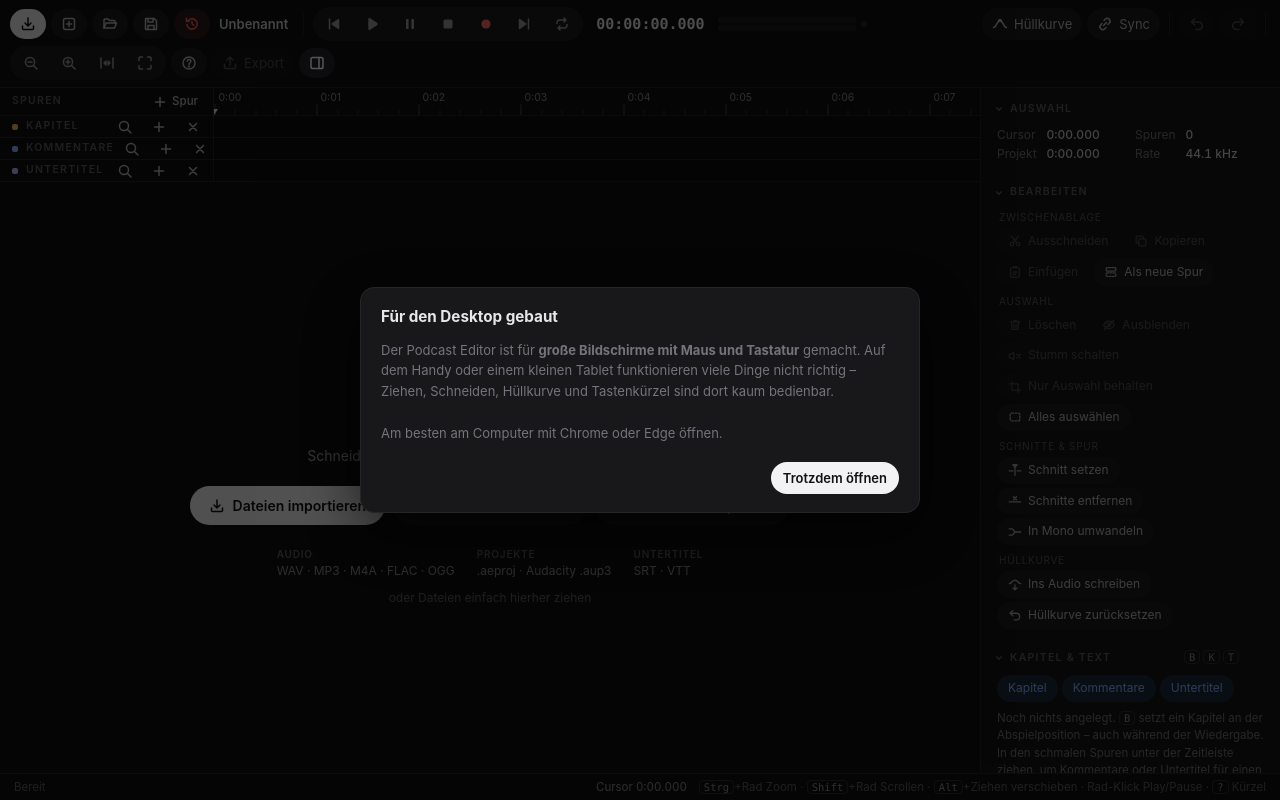
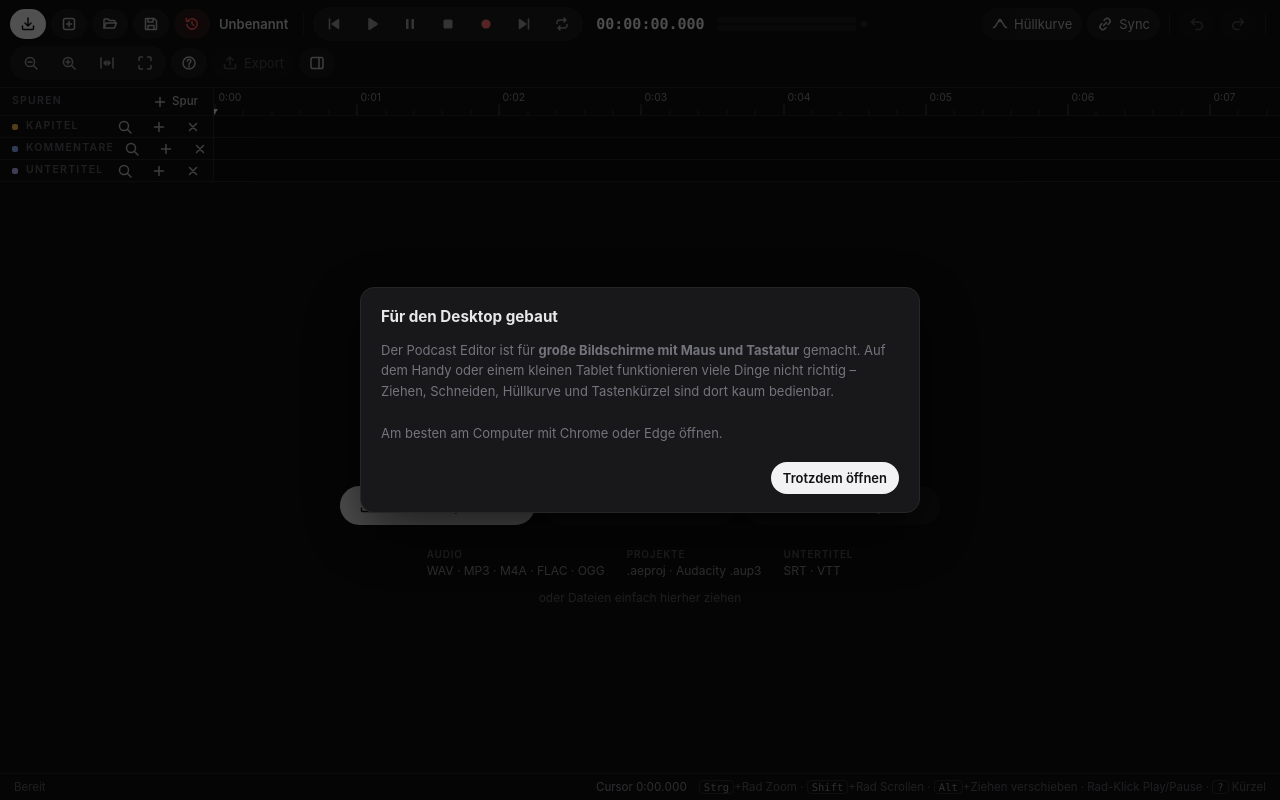
Before and after one commit to lennartschneider/podcast-editor, a plain HTML site: page index.html in a window 1280 px wide. Drawn offline with Linux system fonts and the light colour scheme.

Commit message:
Seitenleiste auf Handys beim Start eingeklappt
Co-Authored-By: Claude Opus 5.5 <noreply@anthropic.com>

```diff
--- a/index.html
+++ b/index.html
@@ -2812,7 +2812,9 @@ $('#recCh').value=String(cfg.recCh);$('#recCh').onchange=e=>{cfg.recCh=+e.target
 navigator.mediaDevices?.addEventListener?.('devicechange',refreshDevices);
 /* Seitenleiste & einklappbare Abschnitte */
 function toggleSide(force){const off=force!=null?!force:!document.body.classList.contains('sideoff');document.body.classList.toggle('sideoff',off);$('#bSide').classList.toggle('on',!off);lsSet('sideoff',off);clampView();invalidate()}
-$('#bSide').onclick=()=>toggleSide();if(lsGet('sideoff',false))toggleSide(false);
+$('#bSide').onclick=()=>toggleSide();
+/* Start: auf Handys/sehr schmalen Fenstern Seitenleiste zu (ohne die gespeicherte Einstellung zu ändern), sonst wie zuletzt */
+if(Math.min(screen.width||innerWidth,screen.height||innerHeight)<700||innerWidth<760){document.body.classList.add('sideoff');$('#bSide').classList.remove('on')}else if(lsGet('sideoff',false))toggleSide(false);
 (()=>{const col=lsGet('seccol',{});$$('#side .sec').forEach(sec=>{const h=$('h4',sec),k=h.firstChild.textContent.trim();sec.dataset.k=k;h.insertAdjacentHTML('afterbegin',I.chev);h.insertAdjacentHTML('beforeend','<span class="grip">'+I.grip+'</span>');if(col[k])sec.classList.add('col');
   h.title='Klick: ein-/ausklappen · Ziehen: Reihenfolge ändern';h.addEventListener('click',e=>{if(h.dataset.dragged){delete h.dataset.dragged;return}if(e.target.closest('kbd,button'))return;sec.classList.toggle('col');col[k]=sec.classList.contains('col');lsSet('seccol',col)})})})();
 /* Reihenfolge der Abschnitte: gespeichert in „secorder“; per Ziehen an der Überschrift änderbar. Neue Abschnitte (spätere Versionen) landen an ihrer Standardstelle. */
```
